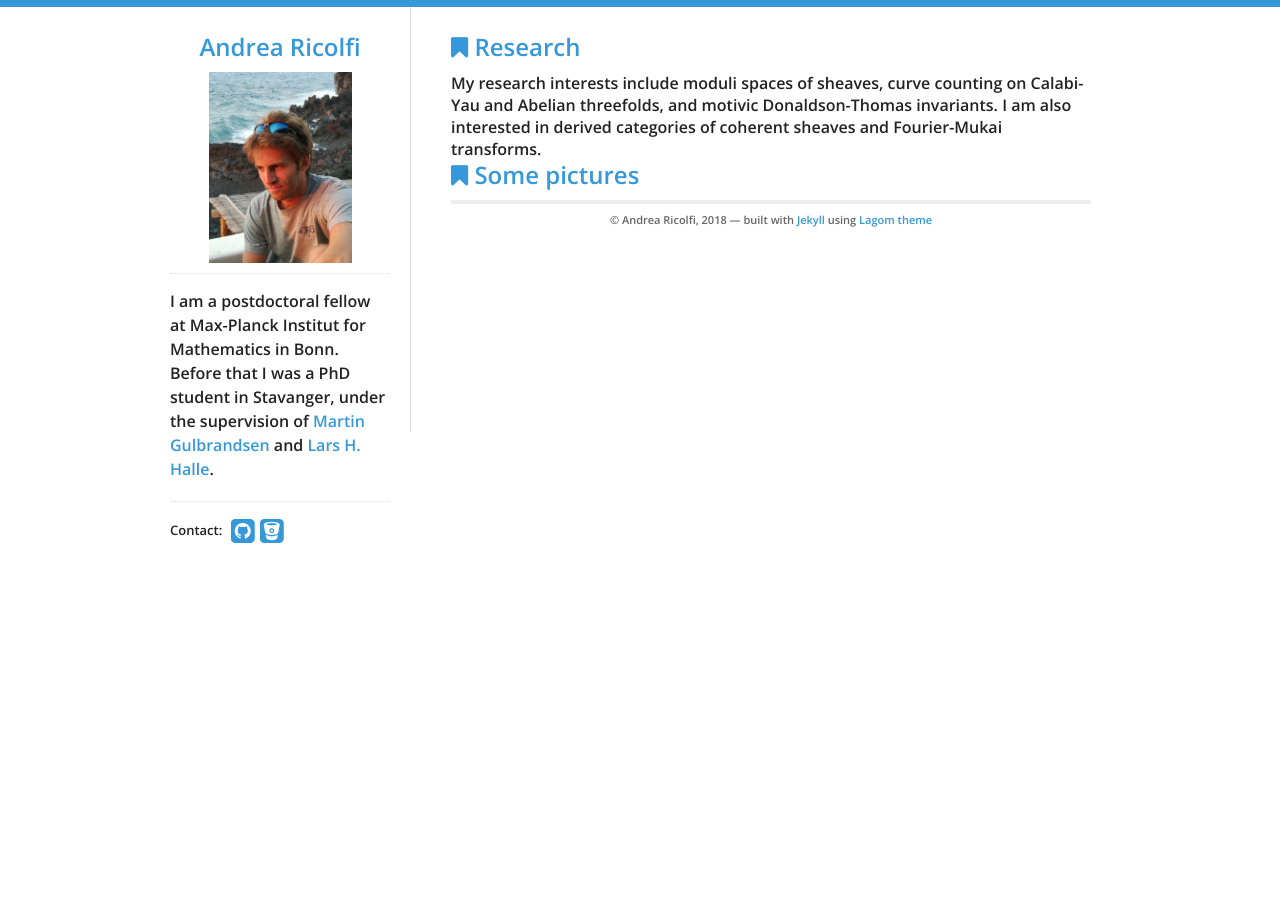
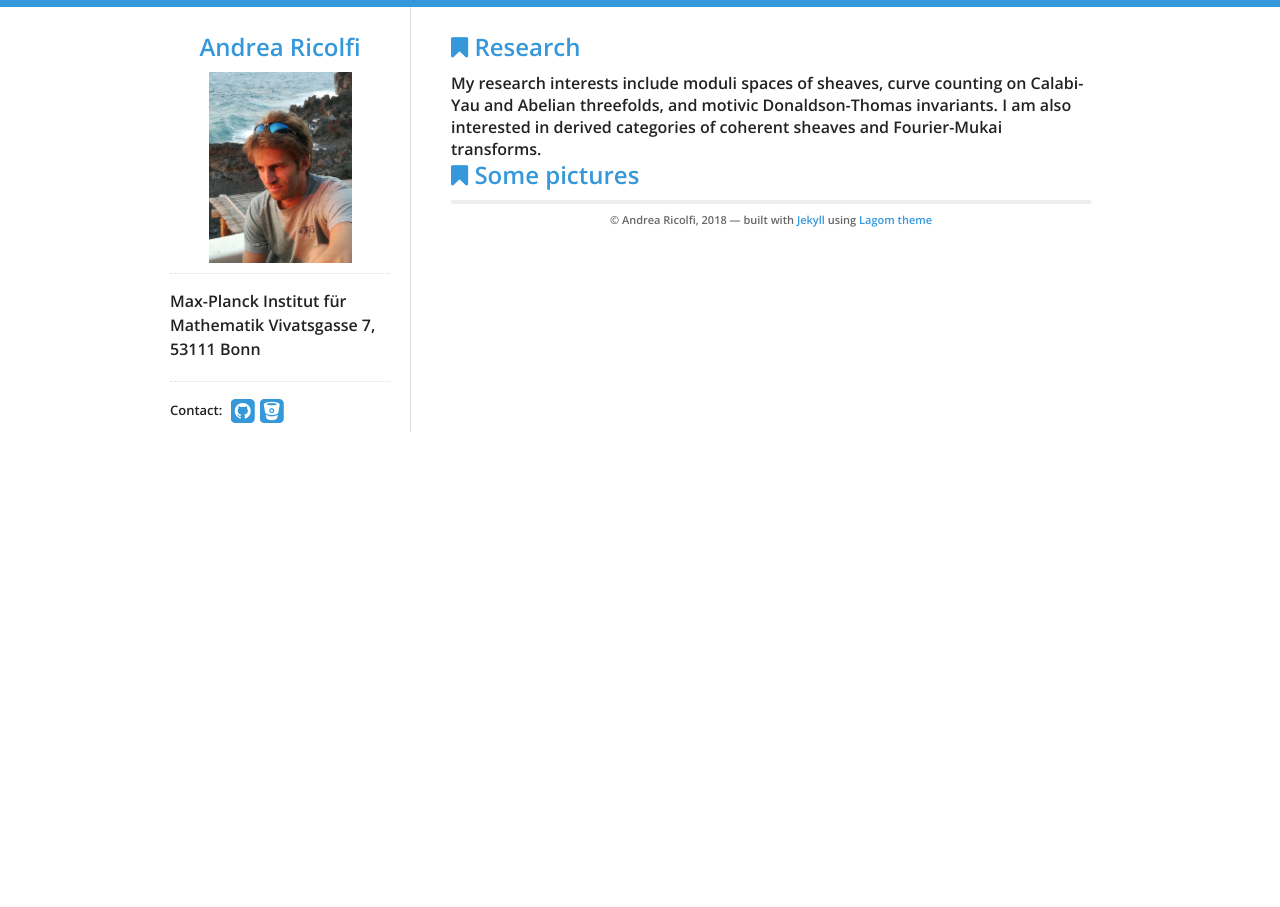
Before and after one commit to atricolfi/atricolfi.github.io, a Jekyll site: the page built from index.html, in a window 1280 px wide. Built offline with Jekyll 4.4.1, drawn with Linux system fonts in a browser that asks for light colours.

Commit message:
Update sidebar.html

```diff
--- a/_includes/sidebar.html
+++ b/_includes/sidebar.html
@@ -8,9 +8,8 @@
     {% endif %}
   </a>
   <div id="bio">
-    <p>I am a postdoctoral fellow at Max-Planck Institut for Mathematics in Bonn. Before that I was a PhD student in Stavanger,
-    under the supervision of <a href="http://www.ux.uis.no/%7Emartingg/">Martin Gulbrandsen</a> and
-    <a href="http://www.math.ku.dk/english/about/news/halle/"> Lars H. Halle</a>. </p>
+    Max-Planck Institut für Mathematik
+    Vivatsgasse 7, 53111 Bonn
     <p>
     </p>
   </div>
```
